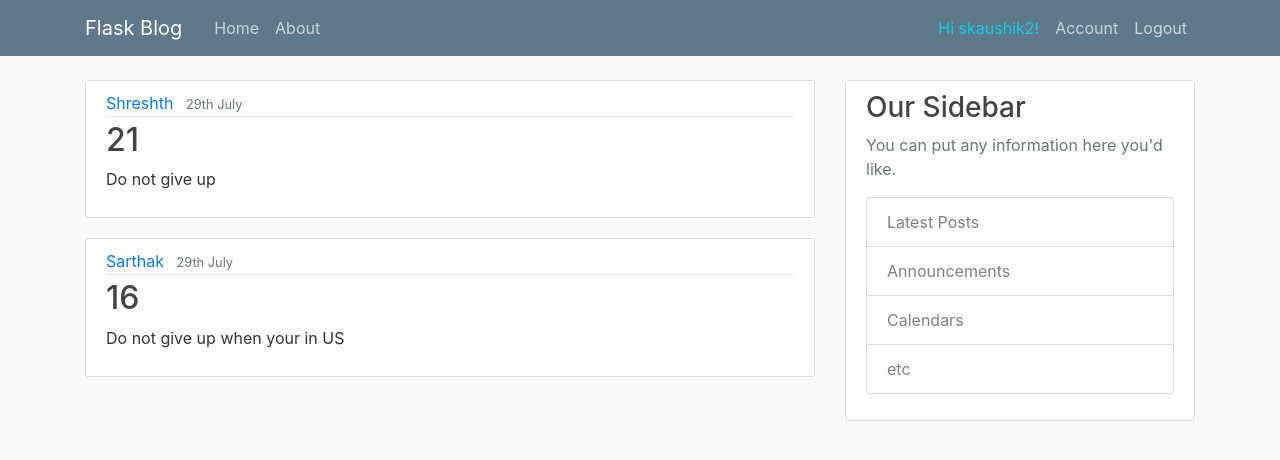
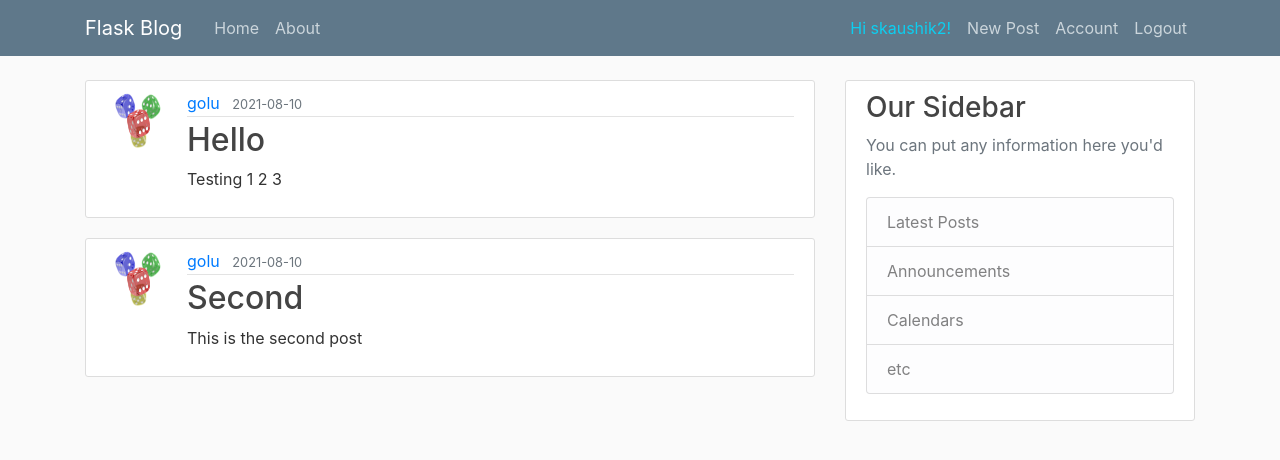
Before and after one commit to shreshth12/FlaskBlog, a Flask app: page / in a window 1280 px wide. Shown: the top 460 px of the page. Run offline with Flask 2, Linux system fonts and the light colour scheme; a user stored in the database is signed in; data comes from the database, SQL or seed files in the repository; both versions use the stored data as it was after the commit; some libraries are stand-ins or nearby versions.

Commit message:
Added the ability to add posts and view them

```diff
--- a/flaskblog_PACKAGE/routes.py
+++ b/flaskblog_PACKAGE/routes.py
@@ -5,29 +5,16 @@ from flask import render_template, url_for, flash, redirect, request
 from sqlalchemy.orm.query import Query
 from wtforms.validators import Email
 from flaskblog_PACKAGE import app, db, bcrypt
-from flaskblog_PACKAGE.forms import RegistrationForm, LoginForm, UpdateAccountForm
+from flaskblog_PACKAGE.forms import RegistrationForm, LoginForm, UpdateAccountForm, PostForm
 from flask_login import login_user, current_user, logout_user, login_required
-from flaskblog_PACKAGE.models import User
+from flaskblog_PACKAGE.models import Post, User
 
-data = [
-    {'Name' : 'Shreshth',
-    'age' : 21,
-    'content' : 'Do not give up',
-    'weight' : 'I won\'t tell you',
-    'date_posted' : '29th July',
-    },
 
-    {'Name' : 'Sarthak',
-    'age' : 16,
-    'content' : 'Do not give up when your in US',
-    'weight' : 'I won\'t tell you',
-    'date_posted' : '29th July',
-    }
-]
 
 @app.route("/")
 @app.route("/home")
 def homePage():
+    data = Post.query.all()
     return render_template("home.html", post = data, title = 'HOMEPAGE')
 
 @app.route("/about")
@@ -102,3 +89,21 @@ def account():
 
     image_file = url_for('static', filename='profile_pics/'+ current_user.image_file)
     return render_template("account.html", title = 'ACCOUNT PAGE', image_file = image_file, form = form)
+
+
+@login_required
+@app.route("/post/new",methods = ['GET', 'POST'])
+def new_post():
+    form = PostForm()
+    if form.validate_on_submit():
+        post = Post(title = form.title.data, content = form.content.data, author= current_user)
+        db.session.add(post)
+        db.session.commit()
+        flash('Your post has been created', 'success')
+        return redirect(url_for('homePage'))
+    return render_template("create_post.html", title = "new_post", form = form)
+
+@app.route("/post/<int:post_id>")
+def post(post_id):
+    post = Post.query.get_or_404(post_id)
+    return render_template('post.html', title = post.title, post = post)
--- a/flaskblog_PACKAGE/templates/home.html
+++ b/flaskblog_PACKAGE/templates/home.html
@@ -3,12 +3,13 @@
 
         {% for argument in post %}
         <article class="media content-section">
+          <img class="rounded-circle article-img" src="{{ url_for('static', filename = 'profile_pics/' + argument.author.image_file) }}">
             <div class="media-body">
               <div class="article-metadata">
-                <a class="mr-2" href="#">{{ argument.Name }}</a>
-                <small class="text-muted">{{ argument.date_posted }}</small>
+                <a class="mr-2" href="#">{{ argument.author.username }}</a>
+                <small class="text-muted">{{ argument.date_posted.strftime('%Y-%m-%d') }}</small>
               </div>
-              <h2><a class="article-title" href="#">{{ argument.age }}</a></h2>
+              <h2><a class="article-title" href=" {{ url_for('post', post_id = argument.id) }} ">{{ argument.title }}</a></h2>
               <p class="article-content">{{ argument.content }}</p>
             </div>
           </article>
--- a/flaskblog_PACKAGE/templates/layout.html
+++ b/flaskblog_PACKAGE/templates/layout.html
@@ -39,6 +39,8 @@
               <div class="navbar-nav">
                 {% if current_user.is_authenticated %}
                   <a class="nav-item nav-link" style="color:#0dcef0" href="#">Hi {{ current_user.username }}!</a>
+                  <a class="nav-item nav-link" href="{{ url_for('new_post') }}">New Post</a>
+
                   <a class="nav-item nav-link" href="{{ url_for('account') }}">Account</a>
                   <a class="nav-item nav-link" href="{{ url_for('logout') }}">Logout</a>
                 {% else %}
```
Also changed, not shown: flaskblog_PACKAGE/forms.py (+6 -1 lines), flaskblog_PACKAGE/templates/create_post.html (added, +43 -0 lines), flaskblog_PACKAGE/templates/post.html (added, +17 -0 lines), flaskblog_PACKAGE/site.db.
